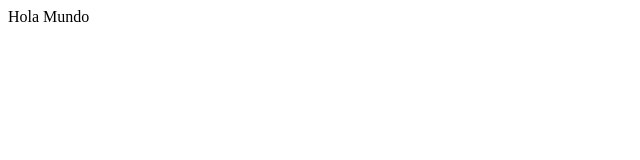
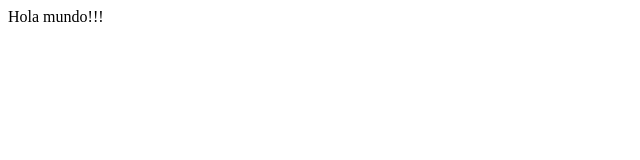
Before and after one commit to Michellopez16/001_introreact, a React (Create React App) app: page / in a window 1280 px wide. Shown: the top 160 px of the page, without its empty margins (0-640 px from the left). Built offline with nearby package versions, Linux system fonts and the light colour scheme.

Commit message:
Genere mi primer componente

```diff
--- /dev/null
+++ b/src/App.jsx
@@ -0,0 +1,5 @@
+import React from "react";
+
+export function App() {
+ return ( <div>Hola mundo!!!</div> )
+}
--- a/src/index.js
+++ b/src/index.js
@@ -1,5 +1,7 @@
 import React from "react";
 import ReactDOM  from "react-dom";
+import {App} from './App';
 
-ReactDOM.render(<div>Hola Mundo</div>,
+
+ReactDOM.render(<App />,
 document.getElementById("root"));
```
